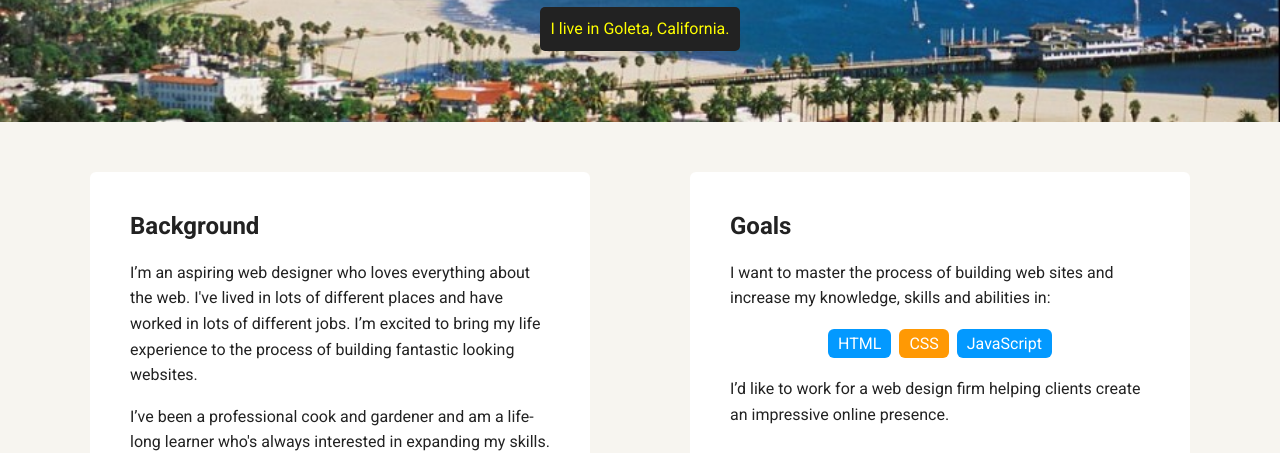
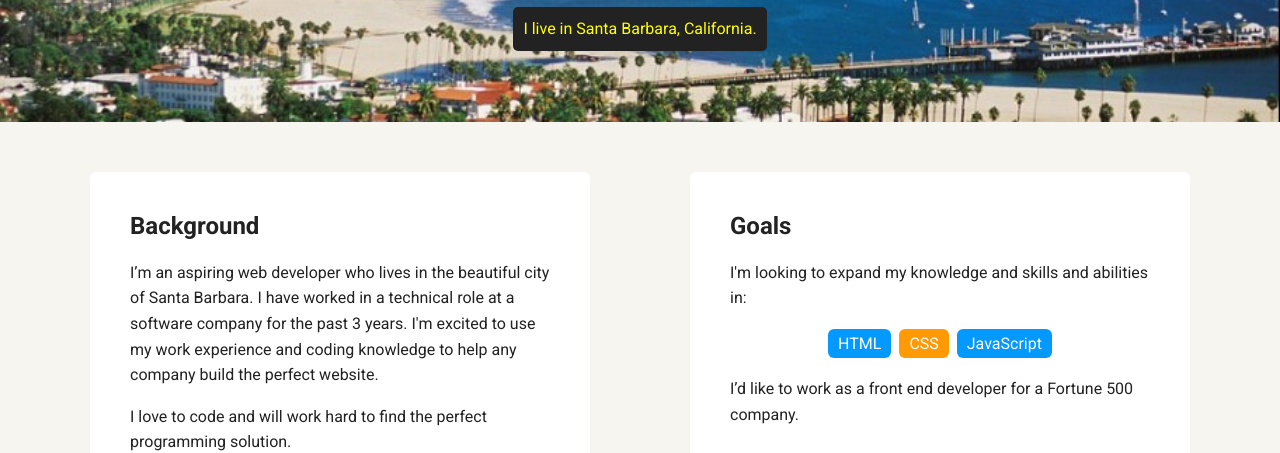
Before and after one commit to jonhayjr/Techdegree-Project1, a plain HTML site: page index.html in a window 1280 px wide. Shown: the part 348-801 px from the top of the page. Drawn offline with Linux system fonts and the light colour scheme; a web font is replaced by a local one.

Commit message:
Personalized paragraph text

```diff
--- a/index.html
+++ b/index.html
@@ -19,25 +19,25 @@
     <header>
       <img src="images/headshot.png" alt="Jon's Headshot" class="profile-image">
       <h1 class="tag name">Hello, I’m Jon.</h1>
-      <p class="tag location">I live in Goleta, California.</p>
+      <p class="tag location">I live in Santa Barbara, California.</p>
     </header>
 
     <main class="flex">
       <div class="card">
         <h2>Background</h2>
-        <p>I’m an aspiring web designer who loves everything about the web. I've lived in lots of different places and have worked in lots of different jobs. I’m excited to bring my life experience to the process of building fantastic looking websites.</p>
-        <p>I’ve been a professional cook and gardener and am a life-long learner who's always interested in expanding my skills.</p>
+        <p>I’m an aspiring web developer who lives in the beautiful city of Santa Barbara.  I  have worked in a technical role at a software company for the past 3 years.  I'm excited to use my work experience and coding knowledge to help any company build the perfect website.</p>
+        <p>I love to code and will work hard to find the perfect programming solution.</p>
       </div>
 
       <div class="card">
         <h2>Goals</h2>
-        <p>I want to master the process of building web sites and increase my knowledge, skills and abilities in:</p>
+        <p>I'm looking to expand my knowledge and skills and abilities in:</p>
         <ul class="skills">
           <li>HTML</li>
           <li>CSS</li>
           <li>JavaScript</li>
         </ul>
-        <p>I’d like to work for a web design firm helping clients create an impressive online presence.</p>
+        <p>I’d like to work as a front end developer for a Fortune 500 company.</p>
       </div>
 
     </main>
```
